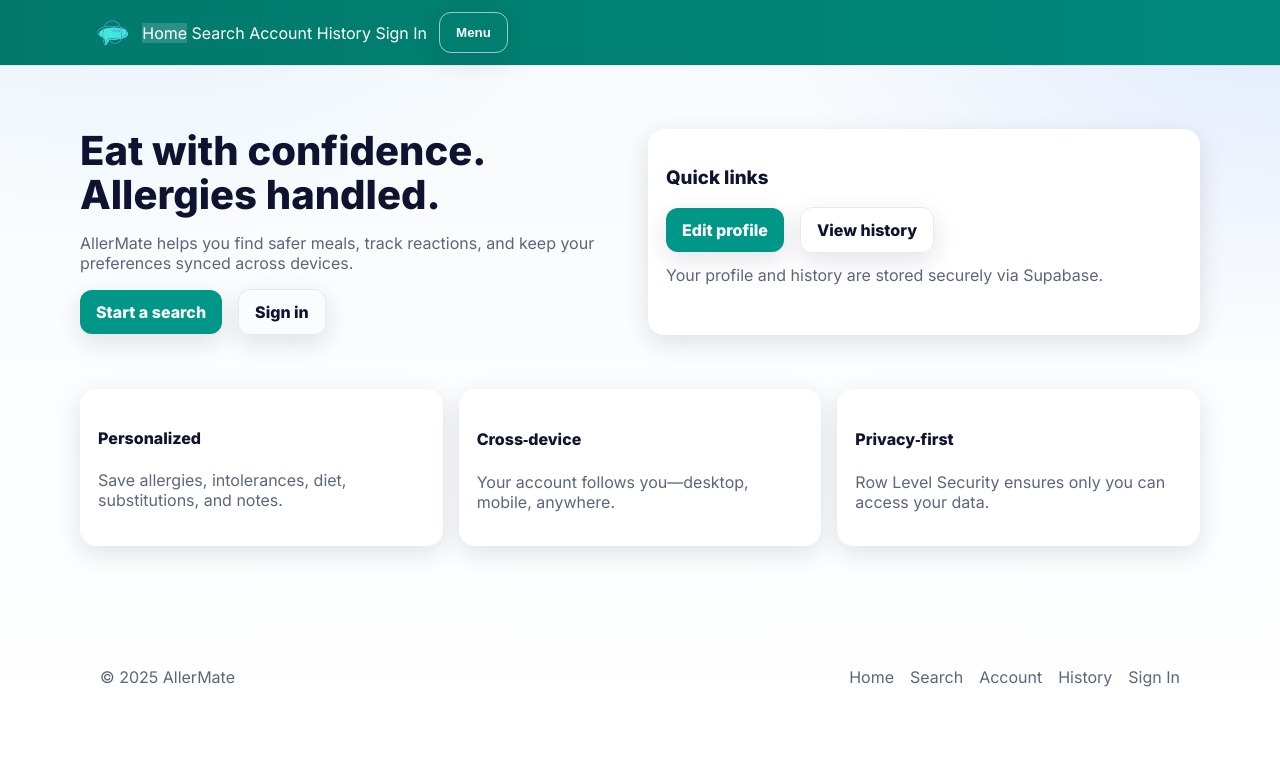
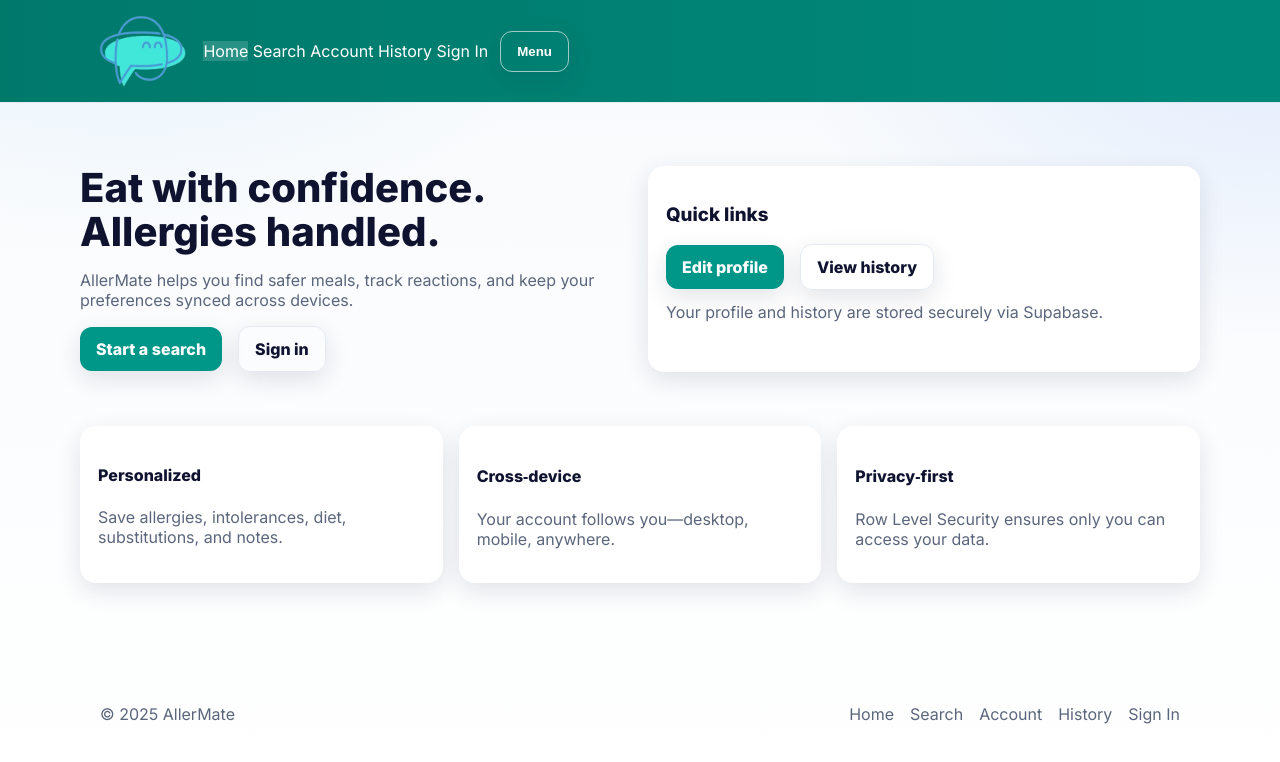
Before and after one commit to dxcvbv/allermate-starter-vercel, a plain HTML site: page index.html in a window 1280 px wide. Drawn offline with Linux system fonts and the light colour scheme; a script that the page names is missing.

Commit message:
Update index.html

```diff
--- a/index.html
+++ b/index.html
@@ -5,7 +5,7 @@
 <link rel="stylesheet" href="css/app.css"/></head><body><header class="header">
   <div class="container bar">
   <a href="index.html" class="brand">
-  <img src="assets/logo.png" alt="AllerMate logo" height="28" style="display:block">
+  <img src="assets/logo.png" alt="AllerMate logo" height="78" style="display:block">
 </a>
     <nav aria-label="Primary" class="desktop-only">
       <a href="index.html">Home</a>
```
